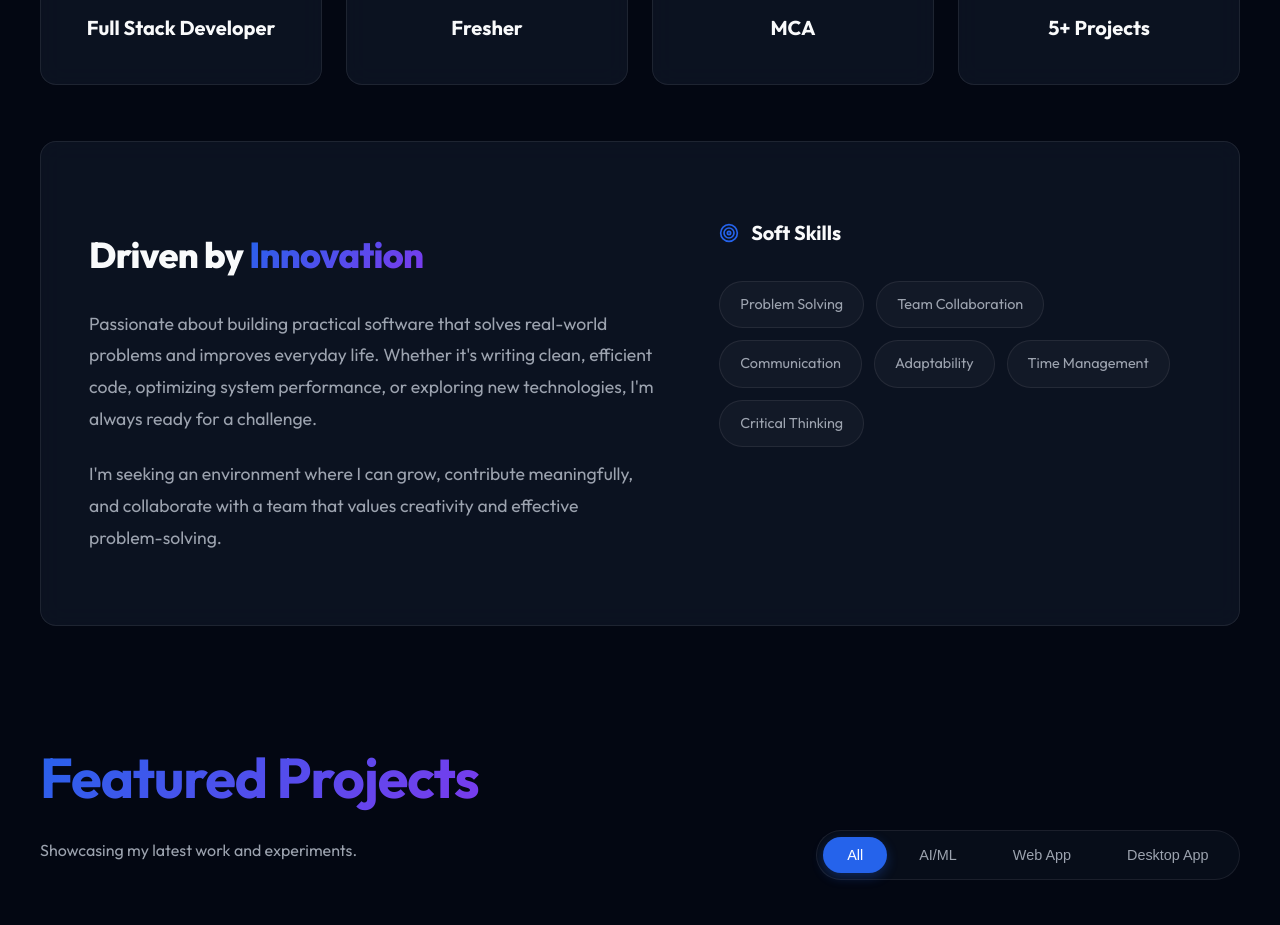
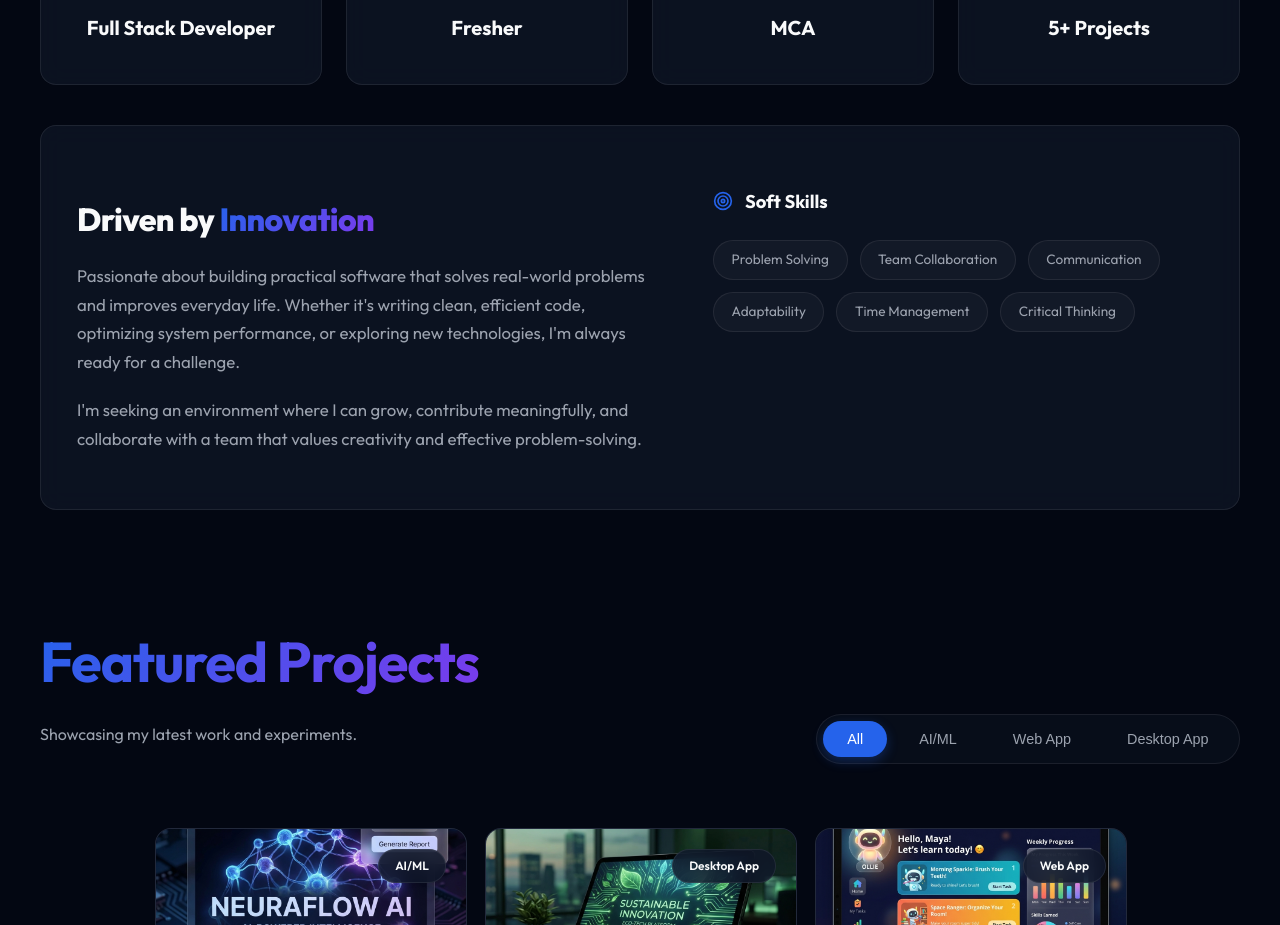
Before and after one commit to Abdul-Affan/portfolio, a React (Vite) app: page / in a window 1280 px wide. Shown: the part 1260-2185 px from the top of the page. Built offline with nearby package versions, Linux system fonts and the light colour scheme.

Commit message:
Reduce size and tighten layout of Driven by Innovation and Soft Skills section

```diff
--- a/src/index.css
+++ b/src/index.css
@@ -722,34 +722,34 @@ nav.scrolled {
 }
 
 .about-detailed-v2 {
-  margin-top: 3.5rem;
-  padding: 3rem;
+  margin-top: 2.5rem;
+  padding: 2.25rem;
   text-align: left;
   display: grid;
   grid-template-columns: 1.2fr 1fr;
-  gap: 4rem;
+  gap: 3rem;
   align-items: start;
 }
 
 .about-text-v2 h3 {
-  font-size: 2.25rem;
-  margin-bottom: 1.5rem;
+  font-size: 2rem;
+  margin-bottom: 1rem;
   font-weight: 800;
 }
 
 .about-text-v2 p {
   color: var(--text-muted);
-  font-size: 1.1rem;
-  line-height: 1.8;
-  margin-bottom: 1.5rem;
+  font-size: 1.05rem;
+  line-height: 1.7;
+  margin-bottom: 1.25rem;
 }
 
 .soft-skills-v2 h4 {
   display: flex;
   align-items: center;
   gap: 0.75rem;
-  font-size: 1.25rem;
-  margin-bottom: 2rem;
+  font-size: 1.15rem;
+  margin-bottom: 1.5rem;
   color: var(--text-main);
 }
 
@@ -760,11 +760,11 @@ nav.scrolled {
 }
 
 .soft-skill-tag {
-  padding: 0.7rem 1.25rem;
+  padding: 0.5rem 1.1rem;
   background: rgba(255, 255, 255, 0.03);
   border: 1px solid var(--glass-border);
   border-radius: 50px;
-  font-size: 0.9rem;
+  font-size: 0.85rem;
   color: var(--text-muted);
   transition: var(--transition);
 }
```
